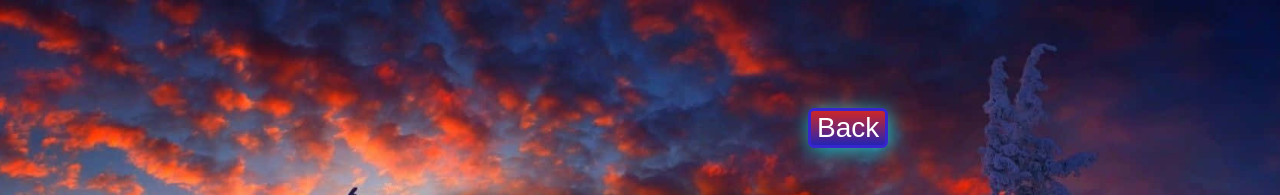
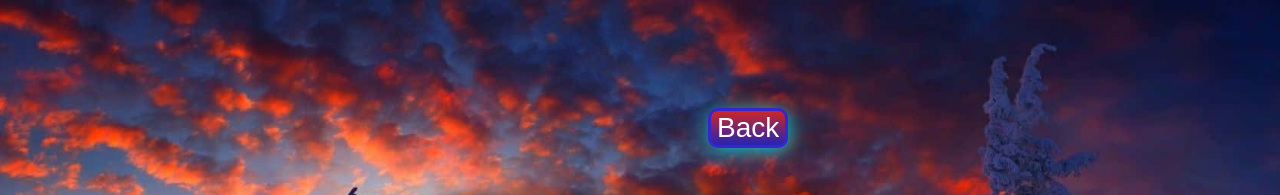
Before and after one commit to 2204aneesh/Simple-Website, a plain HTML site: page tempindex.html in a window 1280 px wide. Shown: the top 195 px of the page. Drawn offline with Linux system fonts and the light colour scheme.

Commit message:
Update tempstyle.css
new update

```diff
--- a/tempstyle.css
+++ b/tempstyle.css
@@ -14,10 +14,10 @@ a{
 }
 #back{
     font-size: 28px;
-    margin-left: 800px;
+    margin-left: 700px;
     margin-top: 100px;
     color: rgb(255, 255, 255);
-    border-radius: 6px;
+    border-radius: 10px;
     border-style: solid;
     border-width: 3px;
     box-shadow: 2px 3px 20px rgb(25, 195, 201);
```
